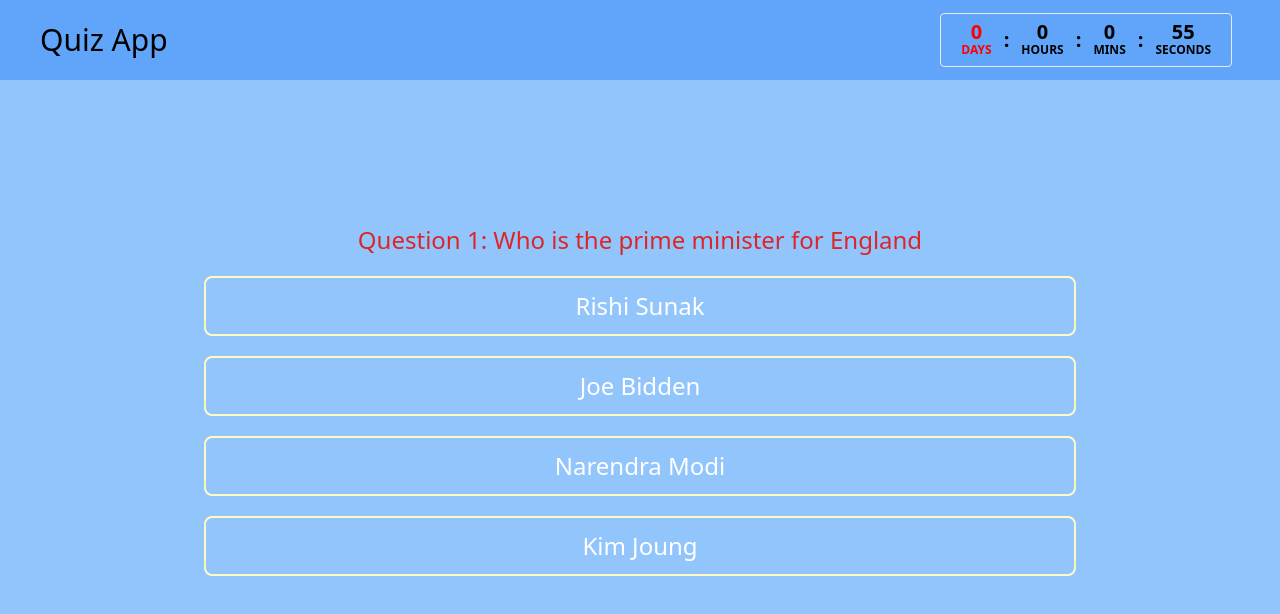
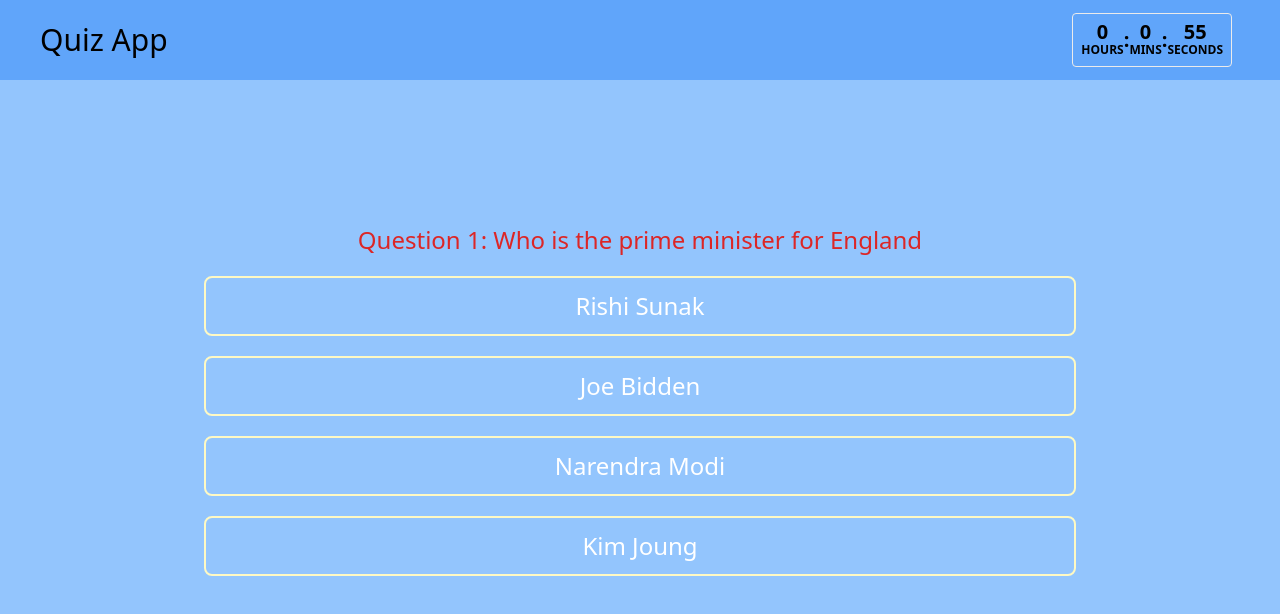
Before and after one commit to iyyoo93/quiz-app, a Next.js app: page /quiz in a window 1280 px wide. Shown: the top 614 px of the page. Built offline with nearby package versions, Linux system fonts and the light colour scheme.

Commit message:
commited

```diff
--- a/src/components/CountdownTimer.js
+++ b/src/components/CountdownTimer.js
@@ -16,14 +16,9 @@ const ExpiredNotice = () => {
 const ShowCounter = ({ days, hours, minutes, seconds }) => {
   return (
     <div className="show-counter">
-      <a
-        href="https://tapasadhikary.com"
-        target="_blank"
-        rel="noopener noreferrer"
-        className="countdown-link"
-      >
-        <DateTimeDisplay value={days} type={"Days"} isDanger={days <= 3} />
-        <p>:</p>
+      <a target="_blank" rel="noopener noreferrer" className="countdown-link">
+        {/* <DateTimeDisplay value={days} type={"Days"} isDanger={days <= 3} />
+        <p>:</p> */}
         <DateTimeDisplay value={hours} type={"Hours"} isDanger={false} />
         <p>:</p>
         <DateTimeDisplay value={minutes} type={"Mins"} isDanger={false} />
@@ -49,7 +44,7 @@ const CountdownTimer = ({ targetDate }) => {
         <div className="ml-10 my-auto">
           <h1 className="text-3xl font-md h-full ">Quiz App</h1>
         </div>
-        <div className="my-auto text-3xl px-10">
+        <div className="my-auto text-3xl px-10 w-fit">
           {days + hours + minutes + seconds > 0 && (
             <ShowCounter
               days={days}
@@ -60,7 +55,7 @@ const CountdownTimer = ({ targetDate }) => {
           )}
         </div>
       </header>
-      <section className="h-screen bg-blue-300 flex justify-between flex-col">
+      <section className="h-screen bg-blue-300 flex justify-between flex-col w-screen">
         {showModal || days + hours + minutes + seconds <= 0 ? (
           <div className="m-auto text-center text-3xl text-red-600">
             You have answered {crtAns} with in the time
--- a/src/styles/globals.css
+++ b/src/styles/globals.css
@@ -41,7 +41,6 @@
 
   .show-counter .countdown {
     line-height: 1.25rem;
-    padding: 0 0.75rem 0 0.75rem;
     align-items: center;
     display: flex;
     flex-direction: column;
```
